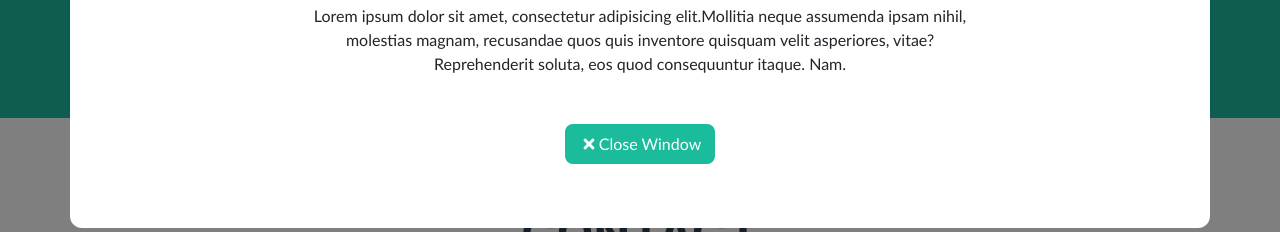
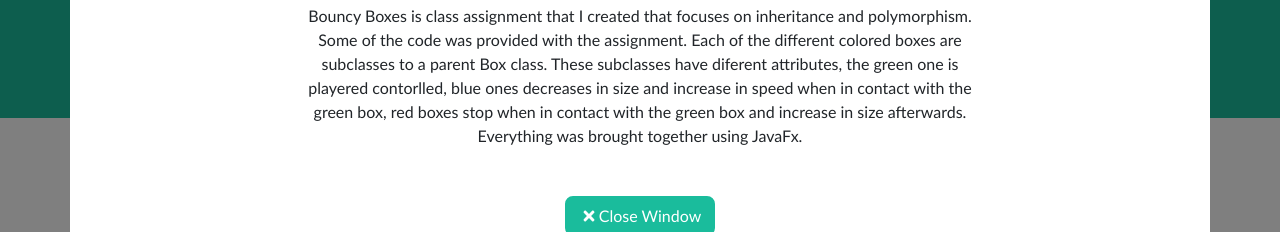
Before and after one commit to meetAlexLau/meetalexlau.github.io, a website: page index.html in a window 1280 px wide. Both pictures are taken after a click on the element 260 px from the left and 2247 px from the top of the page. Shown: the part 2415-2647 px from the top of the page. Drawn offline with nearby package versions, Linux system fonts and the light colour scheme; a web font is replaced by a local one.

Commit message:
Portfolio text update

```diff
--- a/index.html
+++ b/index.html
@@ -132,7 +132,7 @@ Staten Island/Stony Brook, New York
                                     </div>
                                     <!-- Portfolio Modal - Image--><img class="img-fluid rounded mb-5" src="assets/img/portfolio/box.gif" alt="Bouncy Boxes"/>
                                     <!-- Portfolio Modal - Text-->
-                                    <p class="mb-5">Lorem ipsum dolor sit amet, consectetur adipisicing elit.Mollitia neque assumenda ipsam nihil, molestias magnam, recusandae quos quis inventore quisquam velit asperiores, vitae? Reprehenderit soluta, eos quod consequuntur itaque. Nam.</p>
+                                    <p class="mb-5">Bouncy Boxes is class assignment that I created that focuses on inheritance and polymorphism. Some of the code was provided with the assignment. Each of the different colored boxes are subclasses to a parent Box class. These subclasses have diferent attributes, the green one is playered contorlled, blue ones decreases in size and increase in speed when in contact with the green box, red boxes stop when in contact with the green box and increase in size afterwards. Everything was brought together using JavaFx. </p>
                                     <button class="btn btn-primary" href="#" data-dismiss="modal"><i class="fas fa-times fa-fw"></i>Close Window</button>
                                 </div>
                             </div>
@@ -159,7 +159,7 @@ Staten Island/Stony Brook, New York
                                     </div>
                                     <!-- Portfolio Modal - Image--><img class="img-fluid rounded mb-5" src="assets/img/portfolio/leaguemenow.gif" alt="LeagueMeNow"/>
                                     <!-- Portfolio Modal - Text-->
-                                    <p class="mb-5">Lorem ipsum dolor sit amet, consectetur adipisicing elit.Mollitia neque assumenda ipsam nihil, molestias magnam, recusandae quos quis inventore quisquam velit asperiores, vitae? Reprehenderit soluta, eos quod consequuntur itaque. Nam.</p>
+                                    <p class="mb-5">LeagueMeNow is a bot on the Discord platform. I created this to quickly retrieve data from website Champion.gg, used for the popular game League of Legends. This bot uses the Discord API, used to link the bot to the code, and Puppeteer, a headless Chrome webscraper. Using Puppeteer, I was able to retrieve images from Champion.gg on specific characters using "!champ" keyword from Discor, which are processed and sent to the user. </p>
                                     <button class="btn btn-primary" href="#" data-dismiss="modal"><i class="fas fa-times fa-fw"></i>Close Window</button>
                                 </div>
                             </div>
@@ -184,9 +184,9 @@ Staten Island/Stony Brook, New York
                                         <div class="divider-custom-icon"><i class="fas fa-star"></i></div>
                                         <div class="divider-custom-line"></div>
                                     </div>
-                                    <!-- Portfolio Modal - Image--><img class="img-fluid rounded mb-5" src="assets/img/portfolio/LogoMaker.gif" alt="Circus Tent"/>
+                                    <!-- Portfolio Modal - Image--><img class="img-fluid rounded mb-5" src="assets/img/portfolio/LogoMaker.gif" alt="LogoMaker"/>
                                     <!-- Portfolio Modal - Text-->
-                                    <p class="mb-5">Lorem ipsum dolor sit amet, consectetur adipisicing elit.Mollitia neque assumenda ipsam nihil, molestias magnam, recusandae quos quis inventore quisquam velit asperiores, vitae? Reprehenderit soluta, eos quod consequuntur itaque. Nam.</p>
+                                    <p class="mb-5">LogoMaker is a class assignment that I created using Create React App with provided class code. It employs the MERN stack to allow for persistent data between user sessions. Although locally hosted, LogoMaker provides a variety of options to create unique Logos that are updated in realtime in the edit screen.</p>
                                     <button class="btn btn-primary" href="#" data-dismiss="modal"><i class="fas fa-times fa-fw"></i>Close Window</button>
                                 </div>
                             </div>
```
